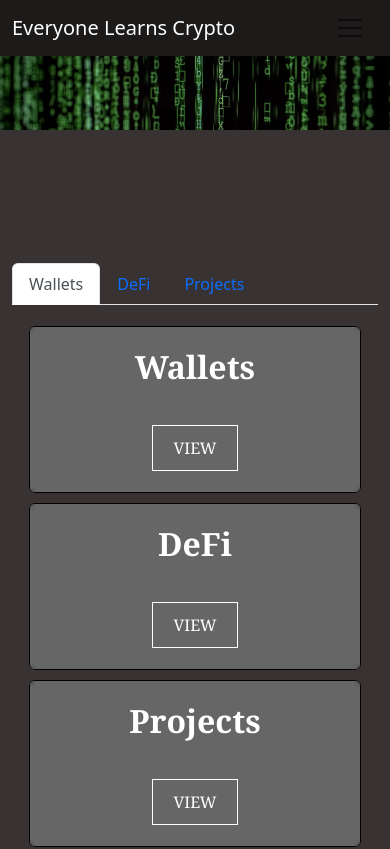
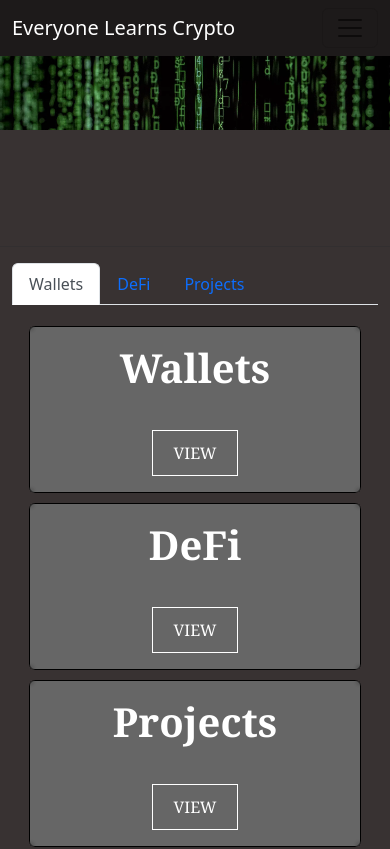
Before and after one commit to CalebCoughenour/elc-site, a React (Create React App) app: page /videos in a window 390 px wide. Shown: the top 849 px of the page. Built offline with nearby package versions, Linux system fonts and the light colour scheme.

Commit message:
add media query for card title

```diff
--- a/src/components/VideoCard/VideoCard.elements.js
+++ b/src/components/VideoCard/VideoCard.elements.js
@@ -32,17 +32,28 @@ export const CardText = styled.div`
   text-align: center;
   font-family: Georgia, serif;
   color: #fff;
+
+
   @media screen and (min-width: 1200px) {
     &:hover {
       transition: color .3s ease-in-out;
       color: lightgray;
     }
-  }
+
+
 `;
 
 export const CardTitle =  styled.h1`
-  font-size: 2em;
+  font-size: 3em;
   font-weight: 900;
+
+  @media screen and (max-width: 1200px) {
+    font-size: 2.5em;
+  }
+
+  @media screen and (max-width: 285px) {
+    font-size: 1.5em;
+  }
 `;
 
 export const CardButton = styled.button`
@@ -58,6 +69,10 @@ export const CardButton = styled.button`
 @media screen and (max-width: 960px) {
   width: 100%;
 }
+
+@media screen and (max-width: 335px){
+  margin-top: 10px;
+}
 `;
 
 export const YTVideo = styled.video`
```
